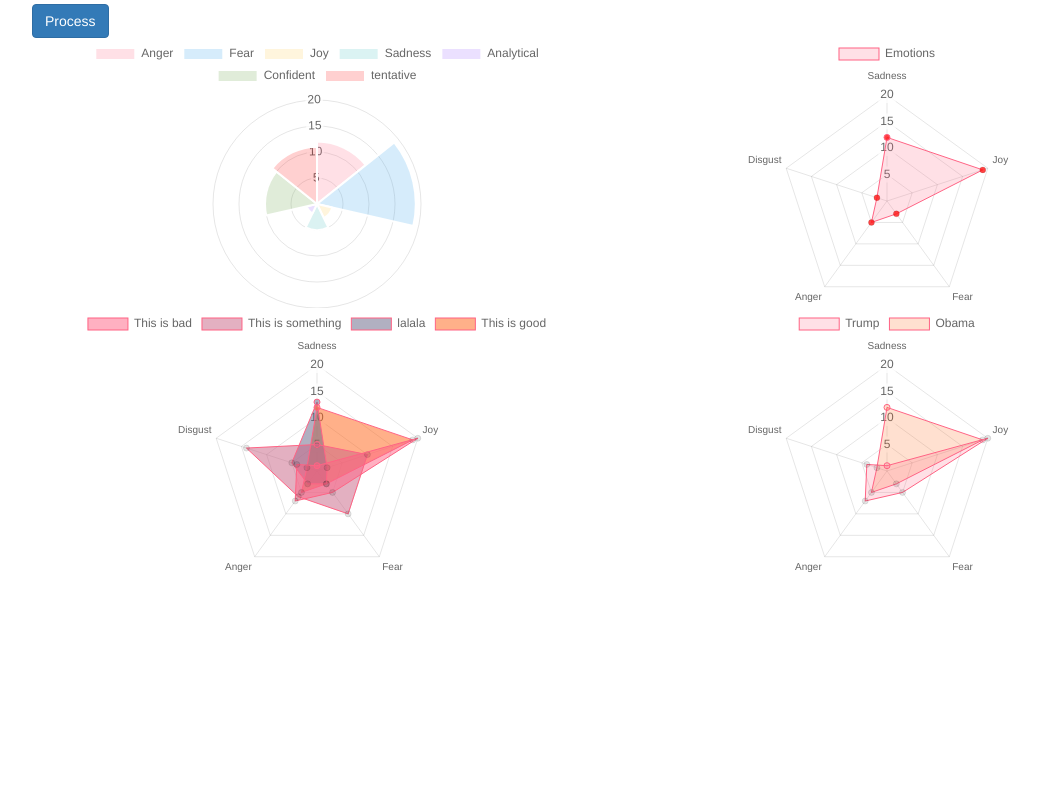
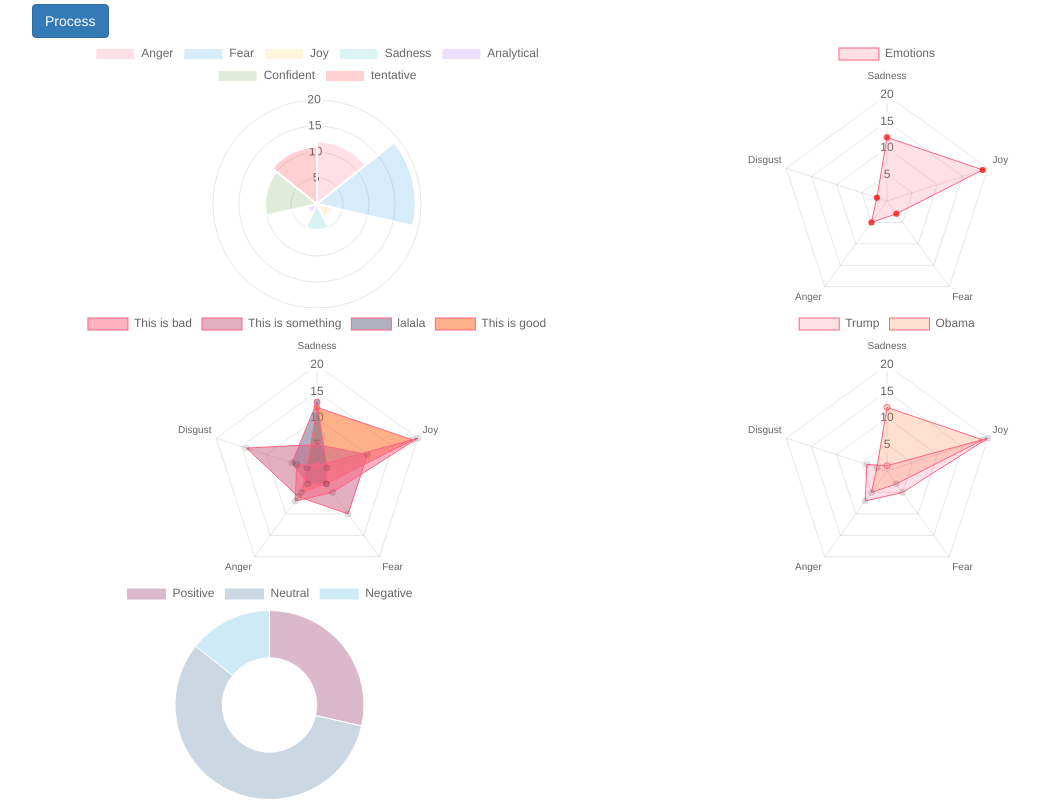
Before and after one commit to SiaSyPeng/CS89-infossato, a website: page public/index.html in a window 1280 px wide. Shown: the part 554-1354 px from the top of the page, without its empty margins (38-1077 px from the left). Before the commit the page ends 1132 px from the top, so only its background shows below. Drawn offline with nearby package versions, Linux system fonts and the light colour scheme.

Commit message:
discovery sentiment doughnut

```diff
--- a/public/index.html
+++ b/public/index.html
@@ -54,6 +54,11 @@
             <canvas id="keyEmotionChart"></canvas>
           </div>
       </div>
+      <div class="container-fluid row">
+          <div class="col-md-5">
+            <canvas id="conceptSentimentChart"></canvas>
+          </div>
+      </div>
 
     </div>
       <!--   //TODO
--- a/public/main.js
+++ b/public/main.js
@@ -193,6 +193,9 @@ function addToTable_sentence(sentence, toneName,score){
     }
 
 
+    /*
+     * All the graphs
+     */
 
     var ctx = document.getElementById("toneChart").getContext('2d');
     var toneChart = new Chart(ctx, {
@@ -340,7 +343,31 @@ function addToTable_sentence(sentence, toneName,score){
         }
     });
 
+    var ctx = document.getElementById("conceptSentimentChart").getContext('2d');
+    var conceptSentimentChart = new Chart(ctx, {
+        type: 'doughnut',
+        data: {
+            labels: ["Positive", "Neutral", "Negative"],
+            datasets: [{
+                data: [10, 20, 5],
+                backgroundColor: [
+                  'rgb(220, 184, 203)',
+                  'rgb(204,215,228)',
+                  'rgb(206,234,247)'
+                ],
+                borderColor: [
+                    'rgb(255,255,255)',
+                ],
+                borderWidth: 1
+            }],
 
+        },
+        options: {
+            animation: {
+                animateRotate: true
+            }
+        }
+    });
     //TODO
    /* Add  more event handlers  to handle events that occur when user
   clicks on buttons or tabs etc*/
```
Also changed, not shown: README.md.
